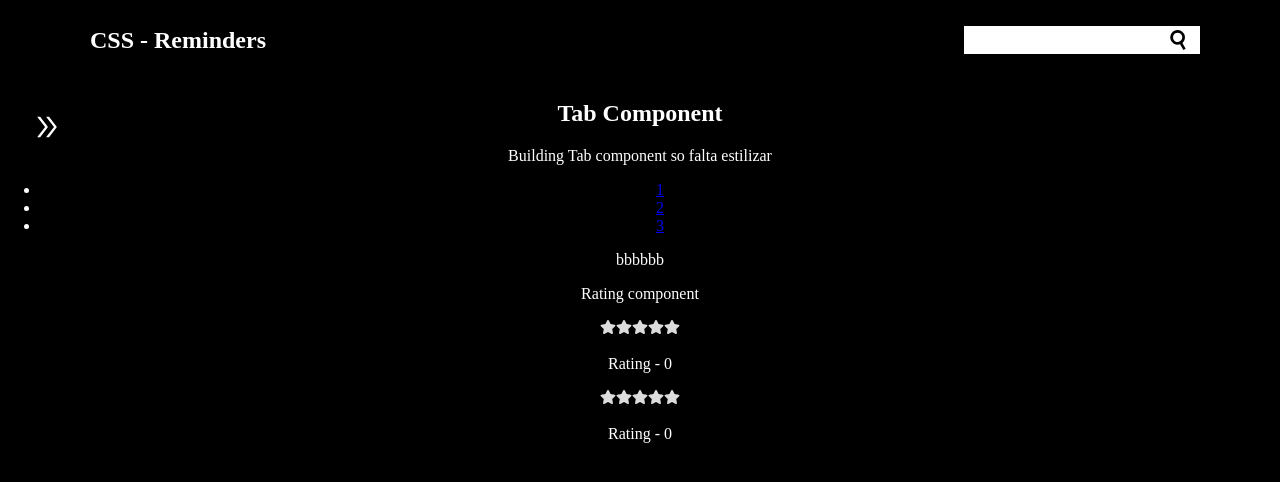
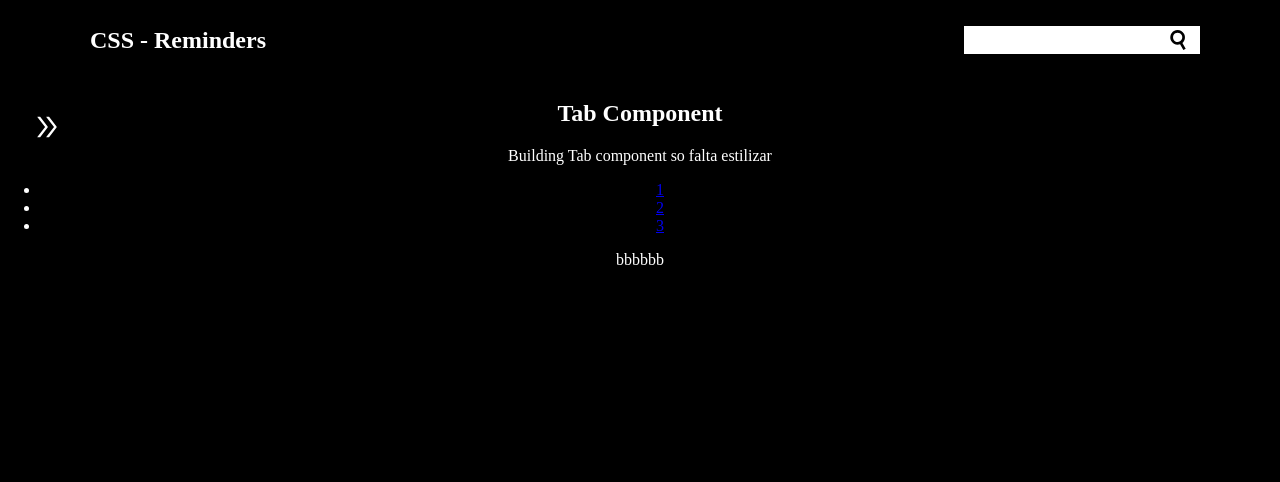
Before and after one commit to pedrosavio99/css, a React (Create React App) app: page /home in a window 1280 px wide. Shown: the top 482 px of the page. Built offline with nearby package versions, Linux system fonts and the light colour scheme.

Commit message:
simpliemente meu star nao ta rodando no netlify

```diff
--- a/src/components/Componentes/qualqueroutro/Rate.js
+++ b/src/components/Componentes/qualqueroutro/Rate.js
@@ -1,58 +1,58 @@
-import React, { useMemo, useState } from "react";
-import PropTypes from "prop-types";
+// import React, { useMemo, useState } from "react";
+// import PropTypes from "prop-types";
 
-import { FaStar } from "react-icons/fa";
+// import { FaStar } from "react-icons/fa";
 
-const Rate = ({ count, rating, color, onRating }) => {
-  const [hoverRating, setHoverRating] = useState(0);
+// const Rate = ({ count, rating, color, onRating }) => {
+//   const [hoverRating, setHoverRating] = useState(0);
 
-  // eslint-disable-next-line react-hooks/exhaustive-deps
-  const getColor = (index) => {
-    if (hoverRating >= index) {
-      return color.filled;
-    } else if (!hoverRating && rating >= index) {
-      return color.filled;
-    }
+//   // eslint-disable-next-line react-hooks/exhaustive-deps
+//   const getColor = (index) => {
+//     if (hoverRating >= index) {
+//       return color.filled;
+//     } else if (!hoverRating && rating >= index) {
+//       return color.filled;
+//     }
 
-    return color.unfilled;
-  };
+//     return color.unfilled;
+//   };
 
-  const starRating = useMemo(() => {
-    return Array(count)
-      .fill(0)
-      .map((_, i) => i + 1)
-      .map((idx) => (
-        <FaStar
-          key={idx}
-          className="cursor-pointer"
-          onClick={() => onRating(idx)}
-          style={{ color: getColor(idx) }}
-          onMouseEnter={() => setHoverRating(idx)}
-          onMouseLeave={() => setHoverRating(0)}
-        />
-      ));
-  }, [count, getColor, onRating]);
+//   const starRating = useMemo(() => {
+//     return Array(count)
+//       .fill(0)
+//       .map((_, i) => i + 1)
+//       .map((idx) => (
+//         <FaStar
+//           key={idx}
+//           className="cursor-pointer"
+//           onClick={() => onRating(idx)}
+//           style={{ color: getColor(idx) }}
+//           onMouseEnter={() => setHoverRating(idx)}
+//           onMouseLeave={() => setHoverRating(0)}
+//         />
+//       ));
+//   }, [count, getColor, onRating]);
 
-  return <div>{starRating}</div>;
-};
+//   return <div>{starRating}</div>;
+// };
 
-Rate.propTypes = {
-  count: PropTypes.number,
-  rating: PropTypes.number,
-  onChange: PropTypes.func,
-  color: {
-    filled: PropTypes.string,
-    unfilled: PropTypes.string,
-  },
-};
+// Rate.propTypes = {
+//   count: PropTypes.number,
+//   rating: PropTypes.number,
+//   onChange: PropTypes.func,
+//   color: {
+//     filled: PropTypes.string,
+//     unfilled: PropTypes.string,
+//   },
+// };
 
-Rate.defaultProps = {
-  count: 5,
-  rating: 0,
-  color: {
-    filled: "#f5eb3b",
-    unfilled: "#DCDCDC",
-  },
-};
+// Rate.defaultProps = {
+//   count: 5,
+//   rating: 0,
+//   color: {
+//     filled: "#f5eb3b",
+//     unfilled: "#DCDCDC",
+//   },
+// };
 
-export default Rate;
+// export default Rate;
--- a/src/components/Componentes/qualqueroutro/index.js
+++ b/src/components/Componentes/qualqueroutro/index.js
@@ -1,27 +1,27 @@
-import React, { useState } from "react";
-import Rate from "./Rate";
-const SimpleStarRate = () => {
-    const [rating, setRating] = useState(0);
-    const [rating2, setRating2] = useState(0);
-  return (
-    <>
-      <div
-        style={{
-          background: "black",
-          color: "white",
-        }}
-      />
-      <div className="row">
-        <div className="col text-center">
-          <p>Rating component</p>
-          <Rate rating={rating} onRating={(rate) => setRating(rate)} />
-          <p>Rating - {rating}</p>
-          <Rate rating={rating2} onRating={(rate) => setRating2(rate)} />
-          <p>Rating - {rating2}</p>
-        </div>
-      </div>
-    </>
-  );
-};
+// import React, { useState } from "react";
+// import Rate from "./Rate";
+// const SimpleStarRate = () => {
+//     const [rating, setRating] = useState(0);
+//     const [rating2, setRating2] = useState(0);
+//   return (
+//     <>
+//       <div
+//         style={{
+//           background: "black",
+//           color: "white",
+//         }}
+//       />
+//       <div className="row">
+//         <div className="col text-center">
+//           <p>Rating component</p>
+//           <Rate rating={rating} onRating={(rate) => setRating(rate)} />
+//           <p>Rating - {rating}</p>
+//           <Rate rating={rating2} onRating={(rate) => setRating2(rate)} />
+//           <p>Rating - {rating2}</p>
+//         </div>
+//       </div>
+//     </>
+//   );
+// };
 
-export default SimpleStarRate;
+// export default SimpleStarRate;
--- a/src/pages/homeEcommerce.js
+++ b/src/pages/homeEcommerce.js
@@ -1,5 +1,5 @@
 import React, { useState } from "react";
-import SimpleStarRate from "../components/Componentes/qualqueroutro";
+// import SimpleStarRate from "../components/Componentes/qualqueroutro";
 import IndexPage from "../components/indexPage";
 import Navbar from "../components/Navbar";
 import Sidebar from "../components/Sidebar";
@@ -26,7 +26,7 @@ const HomeEcommerce = () => {
           }}
         >
           <SimpleTabs />
-          <SimpleStarRate />
+          {/* <SimpleStarRate /> */}
         </div>
       </div>
     </>
```
